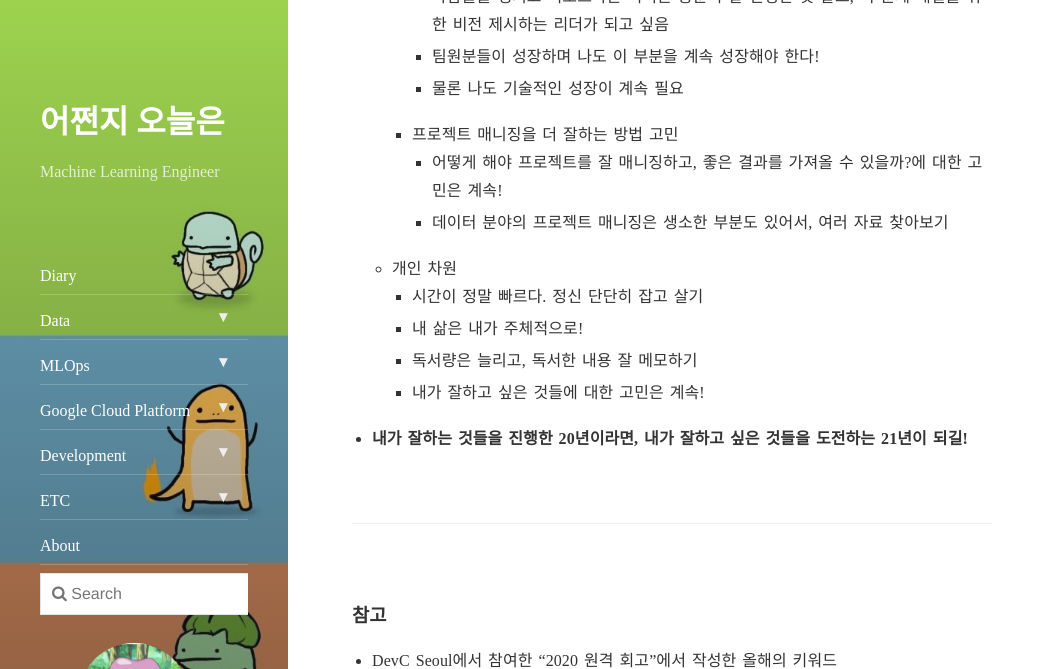
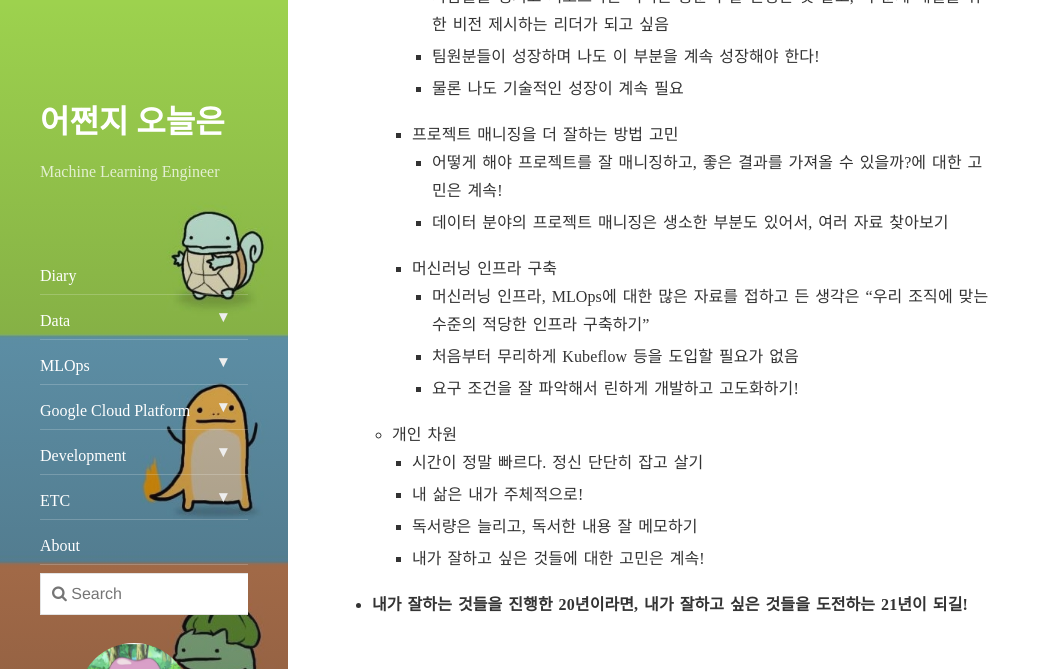
Before and after one commit to JaeHyeokLee/zzsza.github.io, a Jekyll site: the page built from _posts/2020-12-27-2020-retrospect.md, in a window 1280 px wide and 900 px high, scrolled down 11489 px, cut to the strip 0-669 px from the top of the window. Shown: the whole strip, without its empty margins (0-1051 px from the left). Built offline with Jekyll 4.4.1, drawn with Linux system fonts in a browser that asks for light colours; nearby versions of some CDN libraries; comment, search, counter and statistics services are not loaded.

Commit message:
[update] mlops

```diff
--- a/_posts/2020-12-27-2020-retrospect.md
+++ b/_posts/2020-12-27-2020-retrospect.md
@@ -328,6 +328,10 @@ comments: true
 		- 프로젝트 매니징을 더 잘하는 방법 고민
 			- 어떻게 해야 프로젝트를 잘 매니징하고, 좋은 결과를 가져올 수 있을까?에 대한 고민은 계속!
 			- 데이터 분야의 프로젝트 매니징은 생소한 부분도 있어서, 여러 자료 찾아보기
+		- 머신러닝 인프라 구축
+			- 머신러닝 인프라, MLOps에 대한 많은 자료를 접하고 든 생각은 "우리 조직에 맞는 수준의 적당한 인프라 구축하기"
+			- 처음부터 무리하게 Kubeflow 등을 도입할 필요가 없음
+			- 요구 조건을 잘 파악해서 린하게 개발하고 고도화하기!
 	- 개인 차원
 		- 시간이 정말 빠르다. 정신 단단히 잡고 살기
 		- 내 삶은 내가 주체적으로!
```
